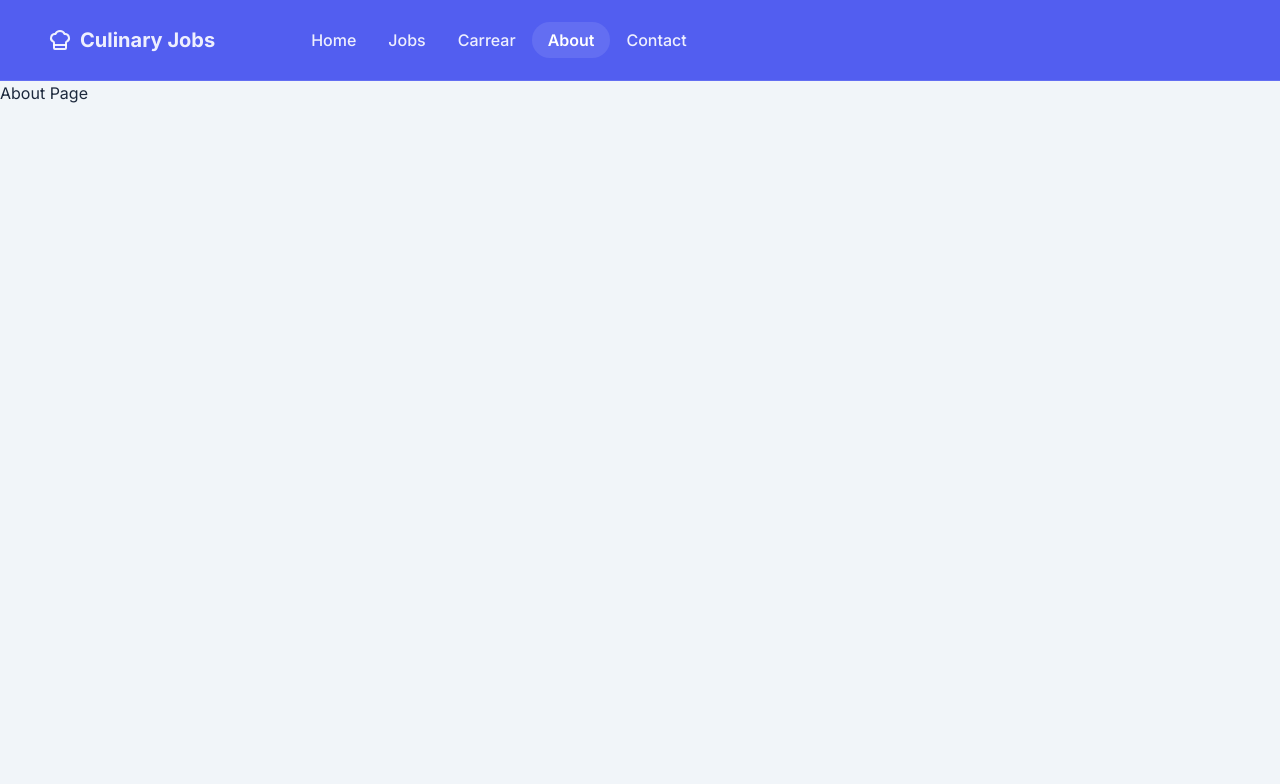
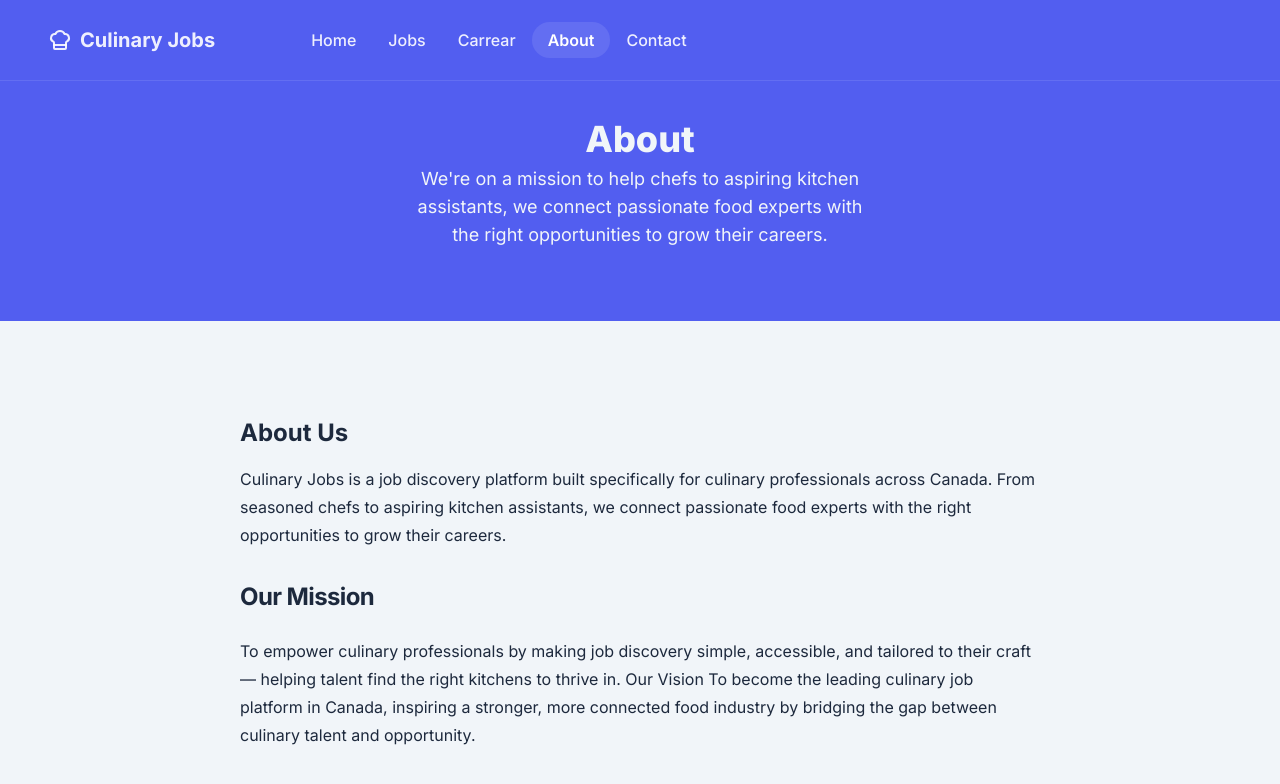
Before and after one commit to the-staffing-agency/tsa-jobboard-web, a Next.js app: page /about in a window 1280 px wide. Shown: the top 784 px of the page. Built offline with nearby package versions, Linux system fonts and the light colour scheme.

Commit message:
feat(pages): implement pages with mock content

```diff
--- a/src/app/(web)/about/page.tsx
+++ b/src/app/(web)/about/page.tsx
@@ -1,3 +1,36 @@
+import { Container } from '@/components/ui/container'
+import { PageHeader } from '../_components/page-header'
+
 export default function AboutPage() {
-	return <h1>About Page</h1>
+	return (
+		<>
+			<PageHeader
+				title="About"
+				description="We're on a mission to help chefs to aspiring kitchen assistants, we connect passionate food experts with the right opportunities to grow their careers."
+			/>
+
+			<Container className="flex justify-center lg:mt-24">
+				<main className="w-full max-w-[800px]">
+					<h2 className="mb-4 font-bold text-2xl">About Us</h2>
+					<div className="prose">
+						<p>
+							Culinary Jobs is a job discovery platform built specifically for
+							culinary professionals across Canada. From seasoned chefs to
+							aspiring kitchen assistants, we connect passionate food experts
+							with the right opportunities to grow their careers.{' '}
+						</p>
+						<h3>Our Mission </h3>
+						<p>
+							To empower culinary professionals by making job discovery simple,
+							accessible, and tailored to their craft — helping talent find the
+							right kitchens to thrive in. Our Vision To become the leading
+							culinary job platform in Canada, inspiring a stronger, more
+							connected food industry by bridging the gap between culinary
+							talent and opportunity.
+						</p>
+					</div>
+				</main>
+			</Container>
+		</>
+	)
 }
--- a/src/app/(web)/contact/page.tsx
+++ b/src/app/(web)/contact/page.tsx
@@ -1,3 +1,22 @@
+import { Container } from '@/components/ui/container'
+import { PageHeader } from '../_components/page-header'
+
 export default function ContactPage() {
-	return <h1>Contact Page</h1>
+	return (
+		<>
+			<PageHeader
+				title="Contact"
+				description="We’re here to help you with anything related to job applications, partnerships, or general inquiries."
+			/>
+
+			<Container className="flex justify-center lg:mt-24">
+				<main className="w-full max-w-[800px]">
+					<h2 className="mb-4 text-center font-bold text-2xl">
+						Have a question, feedback, or need support?
+					</h2>
+					{/* <div className="flex flex-col gap-2"></div> */}
+				</main>
+			</Container>
+		</>
+	)
 }
```
